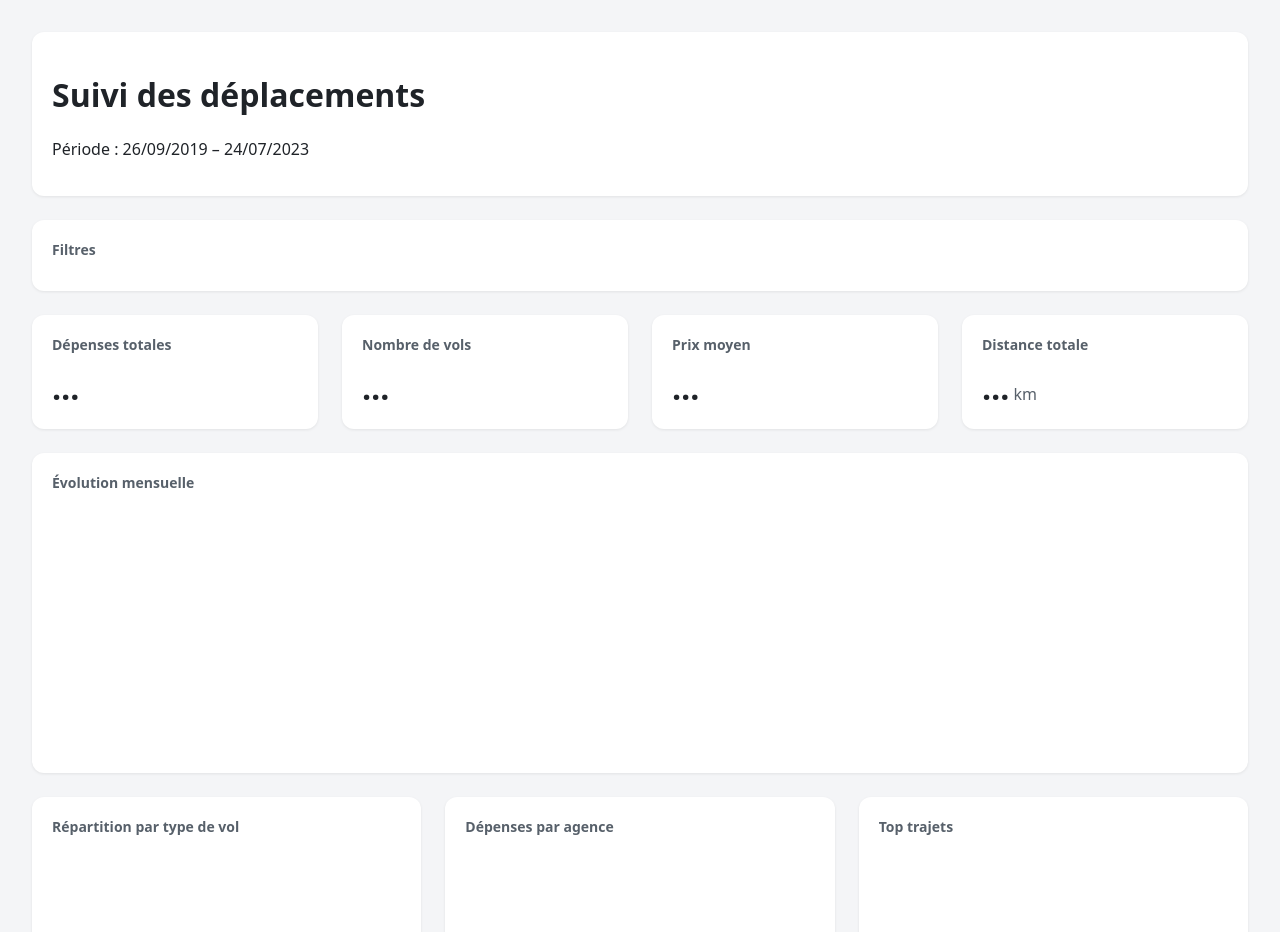
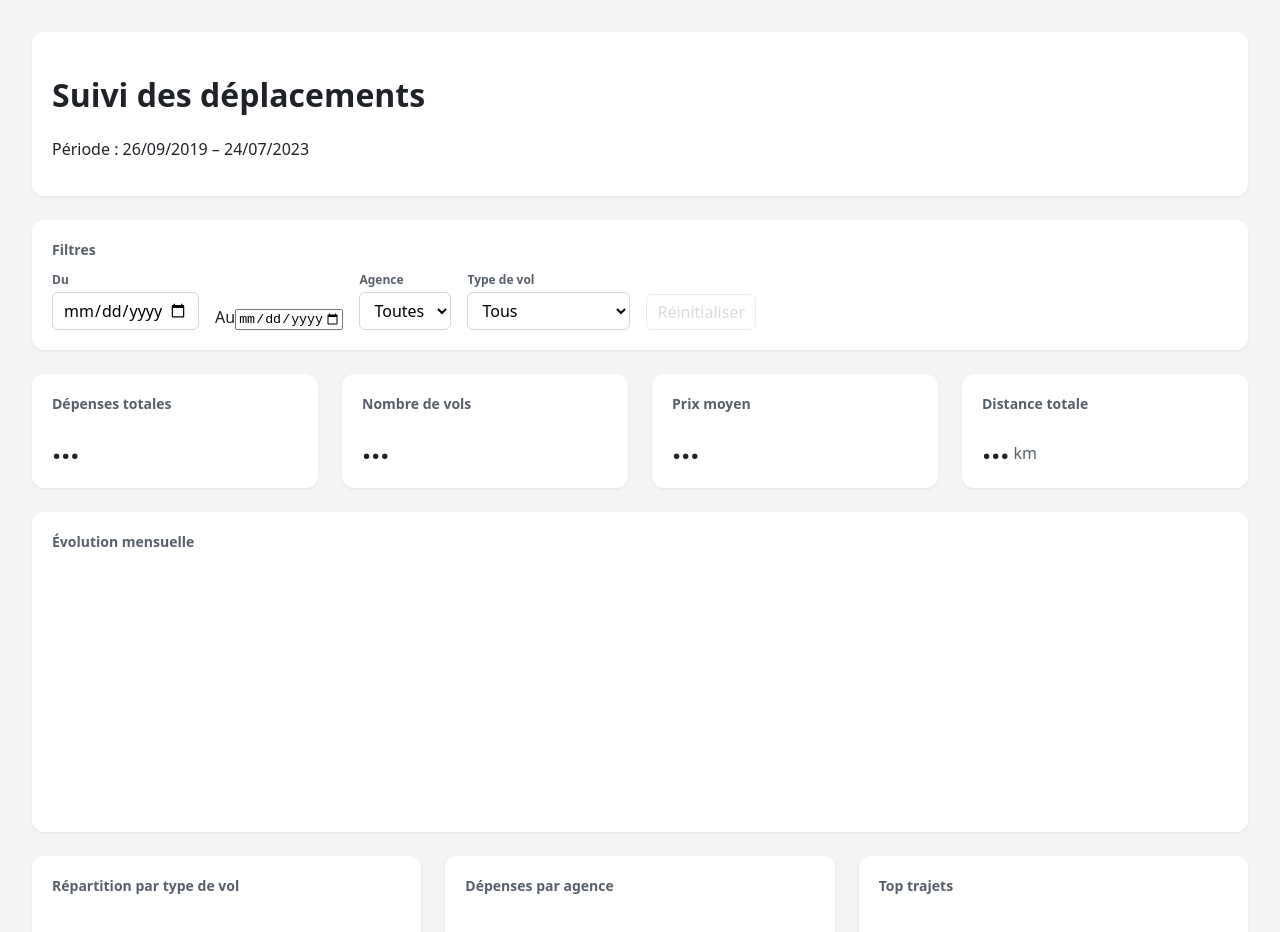
Before and after one commit to Loawsing73/aurendor_travel, a React (Vite) app: page / in a window 1280 px wide. Shown: the top 932 px of the page. Built offline with nearby package versions, Linux system fonts and the light colour scheme.

Commit message:
global filters

```diff
--- a/src/App.css
+++ b/src/App.css
@@ -74,3 +74,46 @@
   font-weight: 400;
   color: #57606a;
 }
+
+.filters-row {
+  display: flex;
+  flex-wrap: wrap;
+  align-items: flex-end;
+  gap: 16px;
+}
+
+.field {
+  display: flex;
+  flex-direction: column;
+  gap: 4px;
+}
+
+.field label {
+  font-size: 0.75rem;
+  font-weight: 600;
+  color: #57606a;
+}
+
+.field input,
+.field select,
+.filters button {
+  font: inherit;
+  padding: 6px 10px;
+  border: 1px solid #d0d7de;
+  border-radius: 6px;
+  background: #ffffff;
+}
+
+.filters button {
+  cursor: pointer;
+}
+
+.filters button:disabled {
+  cursor: not-allowed;
+  opacity: 0.5;
+}
+
+.filters-empty {
+  margin: 12px 0 0;
+  color: #9a6700;
+}
--- a/src/App.tsx
+++ b/src/App.tsx
@@ -1,8 +1,10 @@
 import { useEffect, useMemo, useState } from 'react'
 import { loadFlights } from './data/loadFlights'
 import { computeKpis } from './logic/aggregations'
+import { DEFAULT_FILTERS, filterFlights } from './logic/filters'
+import FiltersBar from './components/FiltersBar'
 import KpiCard from './components/KpiCard'
-import type { Flight } from './types'
+import type { Filters, Flight } from './types'
 import './App.css'
 
 type Status = 'loading' | 'ready' | 'error'
@@ -16,6 +18,7 @@ const compactFormat = new Intl.NumberFormat('fr-BE', {
 function App() {
   const [flights, setFlights] = useState<Flight[]>([])
   const [status, setStatus] = useState<Status>('loading')
+  const [filters, setFilters] = useState<Filters>(DEFAULT_FILTERS)
 
   useEffect(() => {
     let cancelled = false
@@ -39,7 +42,19 @@ function App() {
     }
   }, [])
 
-  const kpis = useMemo(() => computeKpis(flights), [flights])
+  const agencies = useMemo(
+    () => [...new Set(flights.map((flight) => flight.agency))].sort(),
+    [flights],
+  )
+
+  const filteredFlights = useMemo(() => {
+    const start = performance.now()
+    const result = filterFlights(flights, filters)
+    console.log(`Filtrage : ${result.length} vols en ${Math.round(performance.now() - start)} ms`)
+    return result
+  }, [flights, filters])
+
+  const kpis = useMemo(() => computeKpis(filteredFlights), [filteredFlights])
 
   const show = (formatted: string) => (status === 'ready' ? formatted : '…')
 
@@ -52,9 +67,14 @@ function App() {
           {status === 'error' && <p role="alert">Impossible de charger les données.</p>}
         </header>
 
-        <section className="block filters">
-          <h2>Filtres</h2>
-        </section>
+        <FiltersBar
+          filters={filters}
+          onChange={setFilters}
+          agencies={agencies}
+          minDay="2019-09-26"
+          maxDay="2023-07-24"
+          resultCount={status === 'ready' ? filteredFlights.length : -1}
+        />
 
         <KpiCard label="Dépenses totales" value={show(compactFormat.format(kpis.totalSpend))} />
         <KpiCard label="Nombre de vols" value={show(integerFormat.format(kpis.flightCount))} />
--- /dev/null
+++ b/src/components/FiltersBar.tsx
@@ -0,0 +1,96 @@
+import type { Filters, FlightType } from '../types'
+import { DEFAULT_FILTERS, isDefaultFilters } from '../logic/filters'
+import { FLIGHT_TYPE_LABELS } from '../labels'
+
+interface FiltersBarProps {
+    filters: Filters
+    onChange: (filters: Filters) => void
+    agencies: string[]
+    minDay: string
+    maxDay: string
+    resultCount: number
+}
+
+function FiltersBar({ filters, onChange, agencies, minDay, maxDay, resultCount}: FiltersBarProps) {
+    return (
+        <section className="block filters" aria-labelledby="filters-title">
+            <h2 id="filters-title">Filtres</h2>
+
+            <div className="filters-row">
+                <div className="field">
+                    <label htmlFor="start-day">Du</label>
+                    <input
+                        id="start-day"
+                        type="date"
+                        min={minDay}
+                        max={filters.endDay || maxDay}
+                        value={filters.startDay}
+                        onChange={(event) => onChange({ ...filters, startDay: event.target.value})}
+                    />
+                </div>
+
+                <div className="filed">
+                    <label htmlFor="end-day">Au</label>
+                    <input
+                        id="end-day"
+                        type="date"
+                        min={filters.startDay || minDay}
+                        max={maxDay}
+                        value={filters.endDay}
+                        onChange={(event) => onChange({ ...filters, endDay: event.target.value})}
+                    />
+                </div>
+
+                <div className='field'>
+                    <label htmlFor='agency'>Agence</label>
+                    <select
+                        id="agency"
+                        value={filters.agency}
+                        onChange={(event) => onChange({ ...filters, agency: event.target.value})}
+                    >
+                        <option value="all">Toutes</option>
+                        {agencies.map((agency) => (
+                            <option key={agency} value={agency}>
+                                {agency}
+                            </option>
+                        ))}
+                    </select>
+                </div>
+
+                <div className="field">
+                    <label htmlFor="flight-type">Type de vol</label>
+                    <select
+                        id="flight-type"
+                        value={filters.flightType}
+                        onChange={(event) =>
+                        onChange({ ...filters, flightType: event.target.value as FlightType | 'all' })
+                        }
+                    >
+                        <option value="all">Tous</option>
+                        {Object.entries(FLIGHT_TYPE_LABELS).map(([value, label]) => (
+                        <option key={value} value={value}>
+                            {label}
+                        </option>
+                        ))}
+                    </select>
+                </div>
+
+                <button
+                    type="button"
+                    onClick={() => onChange(DEFAULT_FILTERS)}
+                    disabled={isDefaultFilters(filters)}
+                >
+                    Réinitialiser
+                </button>
+            </div>
+
+            {resultCount === 0 && (
+                <p className="filters-empty" role="status">
+                Aucun vol ne correspond à ces filtres.
+                </p>
+            )}
+        </section>
+    )
+}
+
+export default FiltersBar
--- a/src/data/flights.worker.ts
+++ b/src/data/flights.worker.ts
@@ -23,6 +23,7 @@ function toFlight(row: RawFlight): Flight {
     return {
         ...row,
         date: new Date(Number(year), Number(month) - 1, Number(day)),
+        day: `${year}-${month}-${day}`,
         month: '${year}-${month}',
     }
 }
--- /dev/null
+++ b/src/labels.ts
@@ -0,0 +1,7 @@
+import type { FlightType } from './types'
+
+export const FLIGHT_TYPE_LABELS: Record<FlightType, string> = {
+    economic: 'Économique',
+    premium: 'Premium',
+    firstClass: 'Première Classe',
+}
--- /dev/null
+++ b/src/logic/filters.ts
@@ -0,0 +1,27 @@
+import type { Filters, Flight } from '../types'
+
+export const DEFAULT_FILTERS: Filters = {
+    startDay: '',
+    endDay: '',
+    agency: 'all',
+    flightType: 'all',
+}
+
+export function filterFlights(flights: Flight[], filters: Filters): Flight[] {
+    return flights.filter(
+        (flight) =>
+        (filters.startDay === '' || flight.day >= filters.startDay) &&
+        (filters.endDay === '' || flight.day >= filters.endDay) &&
+        (filters.agency === 'all' || flight.agency === filters.agency) &&
+        (filters.flightType === 'all' || flight.flightType === filters.flightType),
+    )
+}
+
+export function isDefaultFilters(filters: Filters): boolean {
+    return (
+        filters.startDay === DEFAULT_FILTERS.startDay &&
+        filters.endDay === DEFAULT_FILTERS.endDay &&
+        filters.agency === DEFAULT_FILTERS.agency &&
+        filters.flightType === DEFAULT_FILTERS.flightType
+    )
+}
```
Also changed, not shown: src/types.ts (+8 -0 lines).
